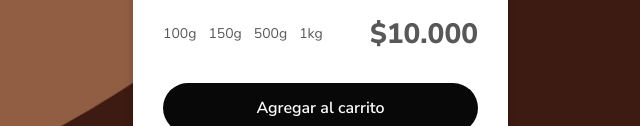
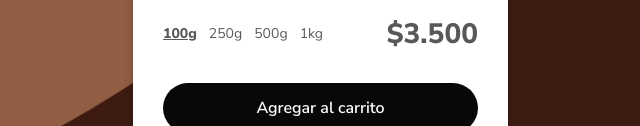
Before and after one commit to leovaudagna/donjulianpecanes_landingpage, a plain HTML site: page productos.html in a window 1280 px wide. Both pictures are taken after a click on the button "100g". Shown: the part 674-800 px from the top of the page, 582-1222 px from the left. Drawn offline with Linux system fonts and the light colour scheme.

Commit message:
comienzo JS

```diff
--- a/css/productos.css
+++ b/css/productos.css
@@ -249,7 +249,9 @@ article img {
 }
 
 .boton-seleccionado {
-    color: var(--color-negro);
+    color: var(--color-accion);
+    font-weight: 800;
+    text-decoration: underline;
 }
 
 
--- /dev/null
+++ b/js/productos.js
@@ -0,0 +1,27 @@
+console.log("HOLIS")
+
+//precios
+const preciosPeladas = {
+    "100g": 3500,
+    "250g": 7000,
+    "500g": 14000,
+    "1kg": 25000
+};
+
+document.querySelectorAll(".card-producto").forEach(article => {
+    const botones = article.querySelectorAll(".opciones button");
+    const precioSpan = article.querySelector(".precios span");
+
+    botones.forEach(boton => {
+        boton.addEventListener("click", () => {
+            botones.forEach(b => b.classList.remove("boton-seleccionado"));
+            boton.classList.add("boton-seleccionado");
+
+            const peso = boton.textContent.trim();
+            if(preciosPeladas[peso]) {
+                precioSpan.textContent = `$${preciosPeladas[peso].toLocaleString("es-AR")}`;
+            }
+        });
+    });
+
+});
--- a/productos.html
+++ b/productos.html
@@ -91,7 +91,7 @@
                         <div class="peso-opcion">
                             <div class="opciones">
                                 <button class="boton-seleccionado">100g</button>
-                                <button>150g</button>
+                                <button>250g</button>
                                 <button>500g</button>
                                 <button>1kg</button>
                             </div>
@@ -312,5 +312,7 @@
             </div>
         </div>
     </div>
+
+    <script src="js/productos.js"></script>
 </body>
 </html>
```
